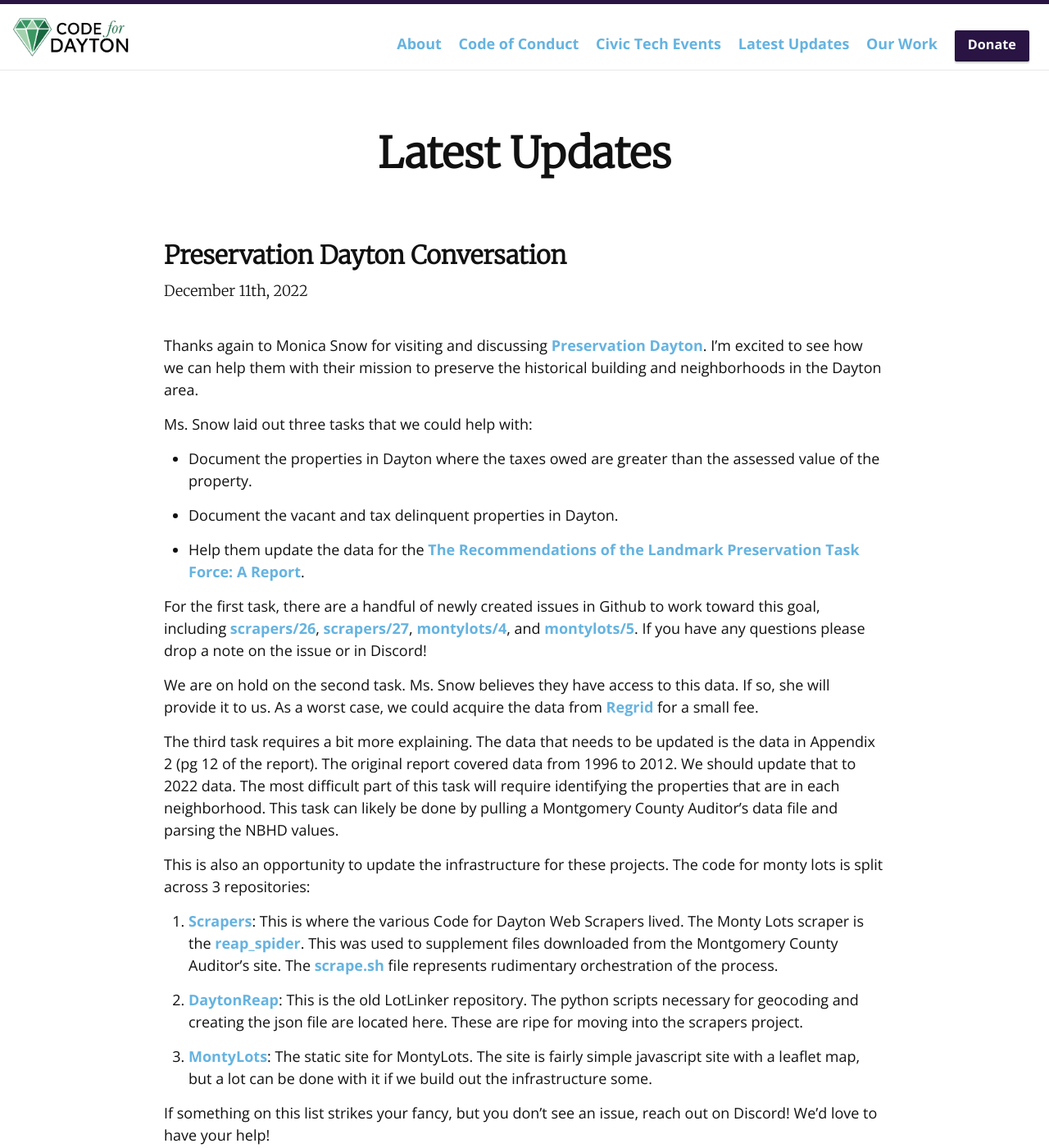
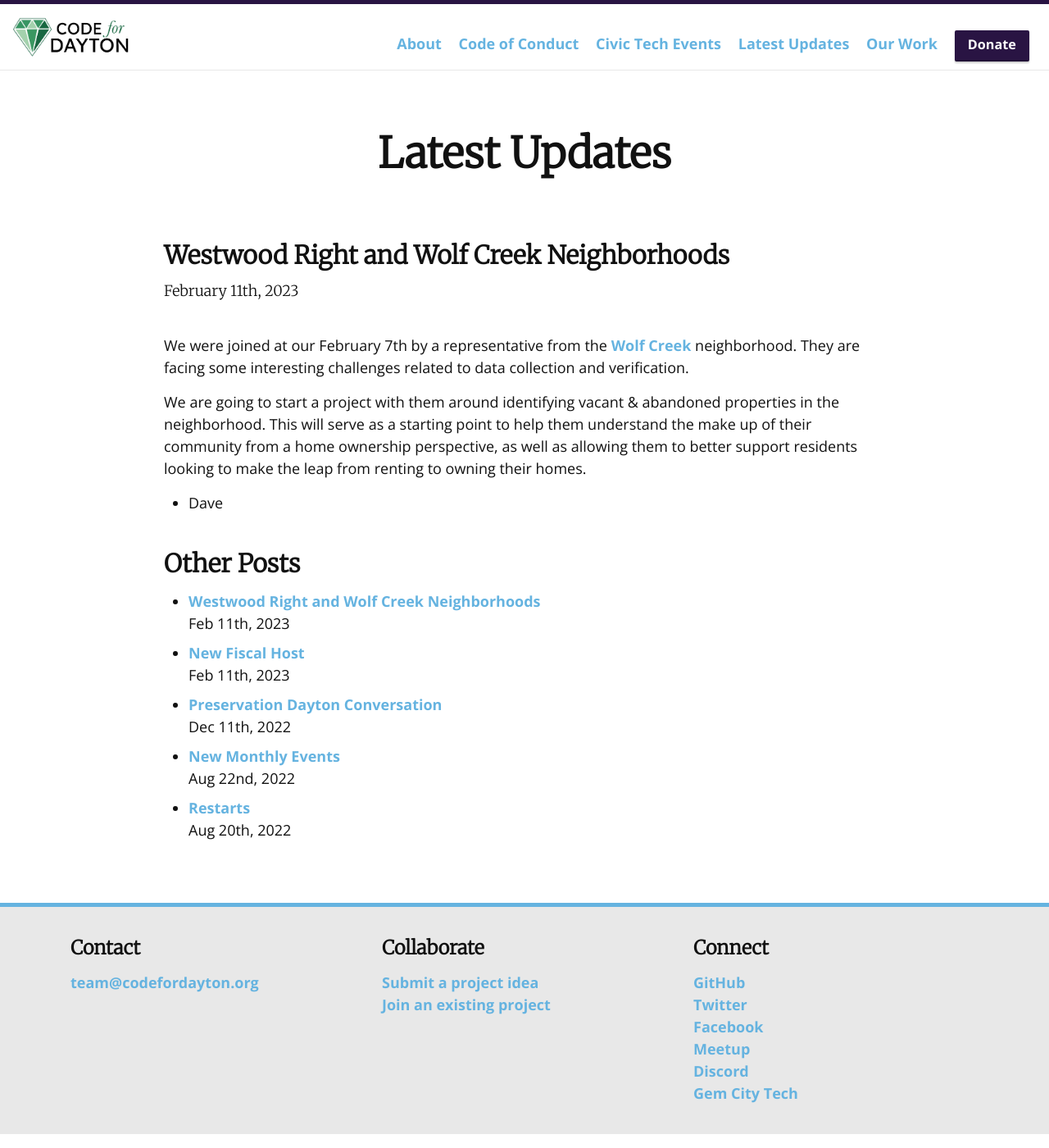
Before and after one commit to codefordayton/codefordayton.org, a Jekyll site: the page built from latest_updates.html, in a window 1280 px wide and 1400 px high. Shown: the whole window at 82% size. Built offline with Jekyll 4.4.1, drawn with Linux system fonts in a browser that asks for light colours; nearby versions of some CDN libraries.

Commit message:
open collective and westwood articles.

```diff
--- a/_config.yml
+++ b/_config.yml
@@ -26,7 +26,7 @@
     values:
       layout: post
 # NOTE:If you change the below donate_url you should also update the URL here: https://github.com/codefordayton/.github/FUNDING.yml
-donate_url: https://codeforamerica.org/donate-to-a-brigade?utm_campaign=Code%20for%20Dayton&utm_source=codefordayton.org
+donate_url: https://opencollective.com/code-for-dayton
 twitter_url: https://twitter.com/codefordayton
 github_url: https://github.com/codefordayton
 meetup_url: https://www.meetup.com/code-for-dayton/
--- /dev/null
+++ b/_posts/2023-02-11-open-collective.md
@@ -0,0 +1,12 @@
+---
+layout: post
+title: New Fiscal Host
+---
+
+Due to the [changes](https://discourse.codeforamerica.org/t/2023-network-announcements-and-reflections/1640) announced for the CfA Brigade program in 2023, we are moving our Fiscal Sponsor from Code For America to the [Open Collective Foundation](https://opencollective.com/code-for-dayton).
+
+I like this move for the sake of transparency; everyone will be able to see what money gets spent from the Code For Dayton "treasury". We aren't planning on forming our own 501c3 at this point, but this transition could be a first step in that direction.
+
+If you have any questions about what's going on, feel free to reach out!
+
+- Dave
--- /dev/null
+++ b/_posts/2023-02-11-westwood.md
@@ -0,0 +1,10 @@
+---
+layout: post
+title: Westwood Right and Wolf Creek Neighborhoods
+---
+
+We were joined at our February 7th by a representative from the [Wolf Creek](https://liveindayton.org/wolf-creek/) neighborhood. They are facing some interesting challenges related to data collection and verification.
+
+We are going to start a project with them around identifying vacant & abandoned properties in the neighborhood. This will serve as a starting point to help them understand the make up of their community from a home ownership perspective, as well as allowing them to better support residents looking to make the leap from renting to owning their homes.
+
+- Dave
--- a/latest_updates.html
+++ b/latest_updates.html
@@ -14,4 +14,17 @@
   <div class="newsletter">
     {{ site.posts[0].content }}
   </div>
+
+  <br />
+
+  <h2>Other Posts</h2>
+  <ul>
+    {% for post in site.posts %}
+    <li>
+      <a href="{{ post.url }}">{{ post.title }}</a>
+      <br />
+      {{ post.date | date_to_string: "ordinal", "US" }}
+    </li>
+    {% endfor %}
+  </ul>
 </section>
```
Also changed, not shown: _layouts/post.html (+11 -10 lines).
